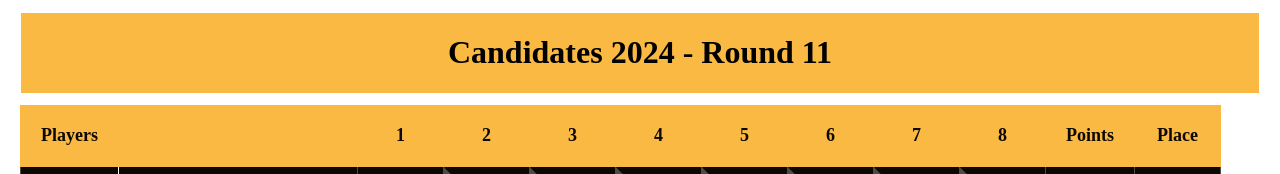
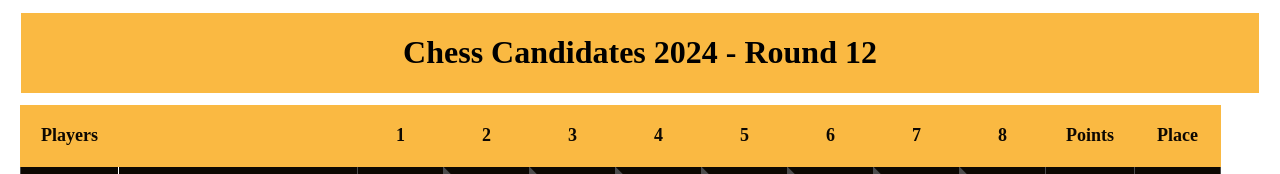
Before and after one commit to Ehsan666x/Candidates, a plain HTML site: page index.html in a window 1280 px wide. Shown: the top 174 px of the page. Drawn offline with Linux system fonts and the light colour scheme; a web font is replaced by a local one.

Commit message:
updated title

```diff
--- a/index.html
+++ b/index.html
@@ -7,7 +7,7 @@
 <body>
     <div id="top">
         <h1>
-            Candidates 2024 - Round 11
+            Chess Candidates 2024 - Round 12
         </h1>
     </div>
 <div id="rec714771762" class="r t-rec t-rec_pt_90 t-rec_pb_120 uc-crosstable r_showed r_anim" data-record-type="431">
```
